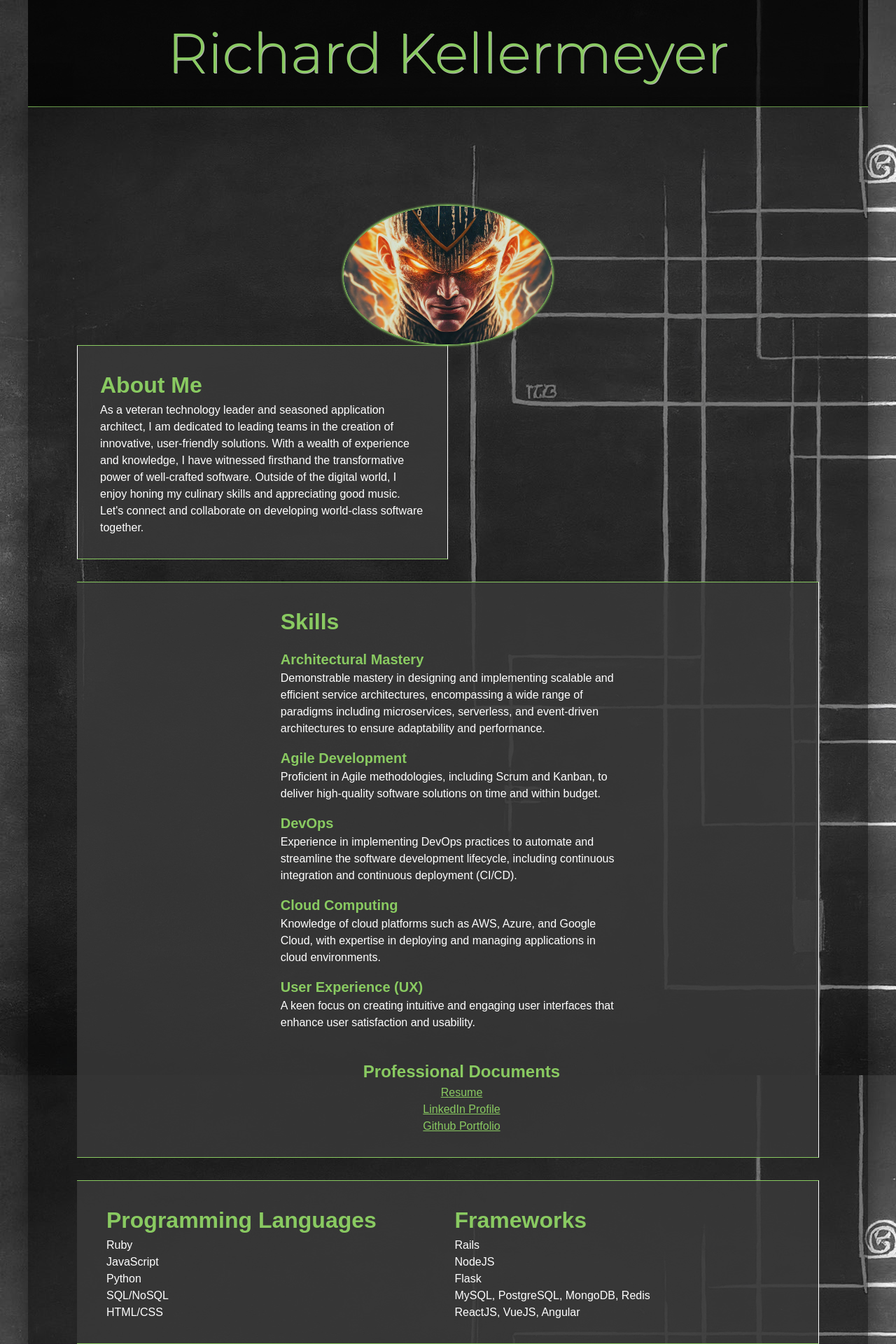
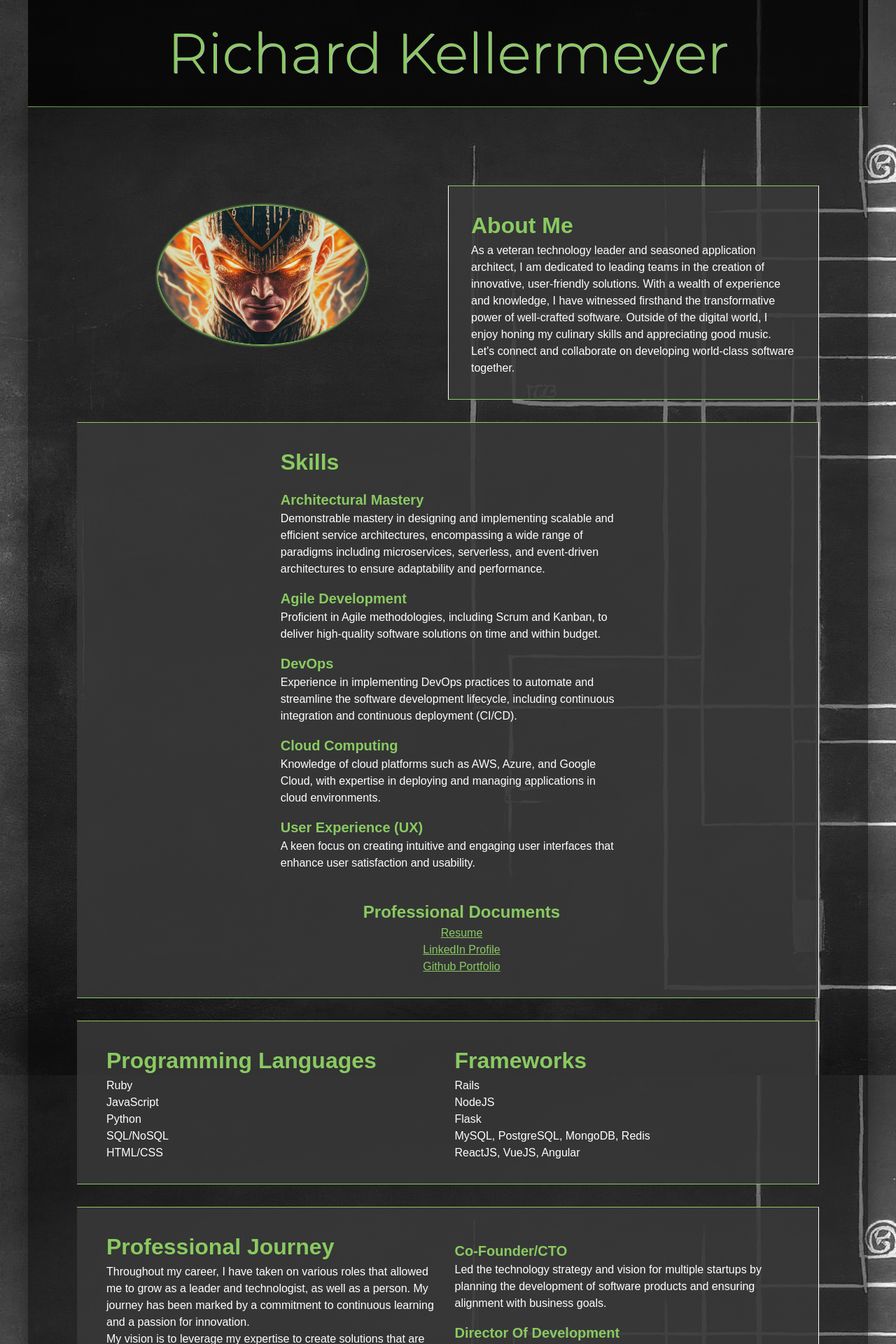
Before and after one commit to rkellermeyer/Me, a Jekyll site: the page built from index.html, in a window 1280 px wide. Shown: the top 1920 px of the page at 70% size. Built offline with Jekyll 4.4.1, drawn with Linux system fonts in a browser that asks for light colours; some web fonts are replaced.

Commit message:
Update home.html

```diff
--- a/_layouts/home.html
+++ b/_layouts/home.html
@@ -2,7 +2,7 @@
 layout: default
 ---
 <div class="row bio-row">
-  <div class="col-12 col-md-6 bio-image-box">
+  <div class="col-6 col-md-12 bio-image-box">
       <div class="bio-image">
         <img src="{{ '/assets/images/headshot.png' | relative_url }}" alt="I believe in the power of technology to advance and enhance lives by improving consciousness, awareness, and empathy." class="active">
         <img src="{{ '/assets/images/saiyan_1.jpeg' | relative_url }}" alt="I believe in the power of technology to advance and enhance lives by improving consciousness, awareness, and empathy.">
```
